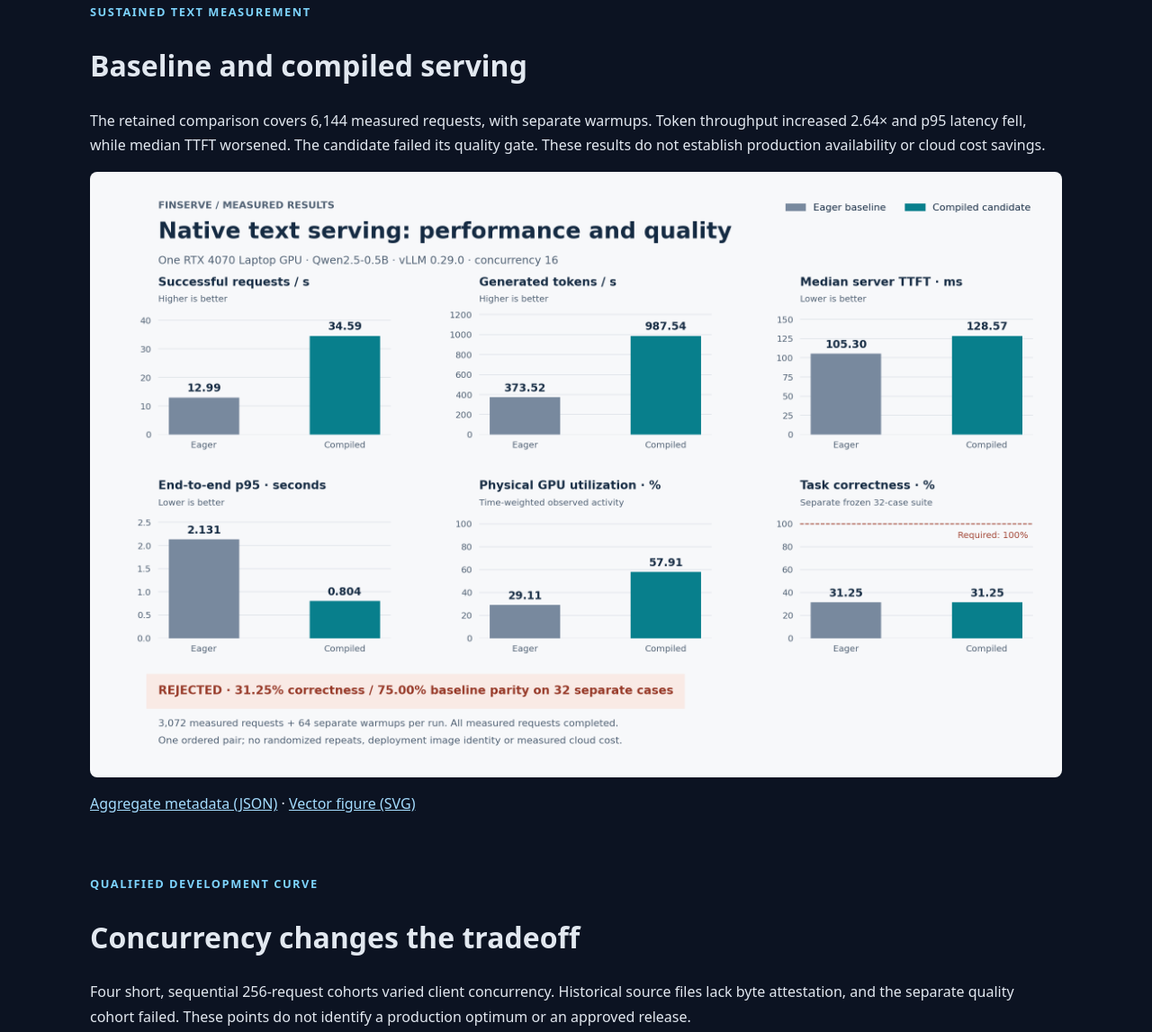
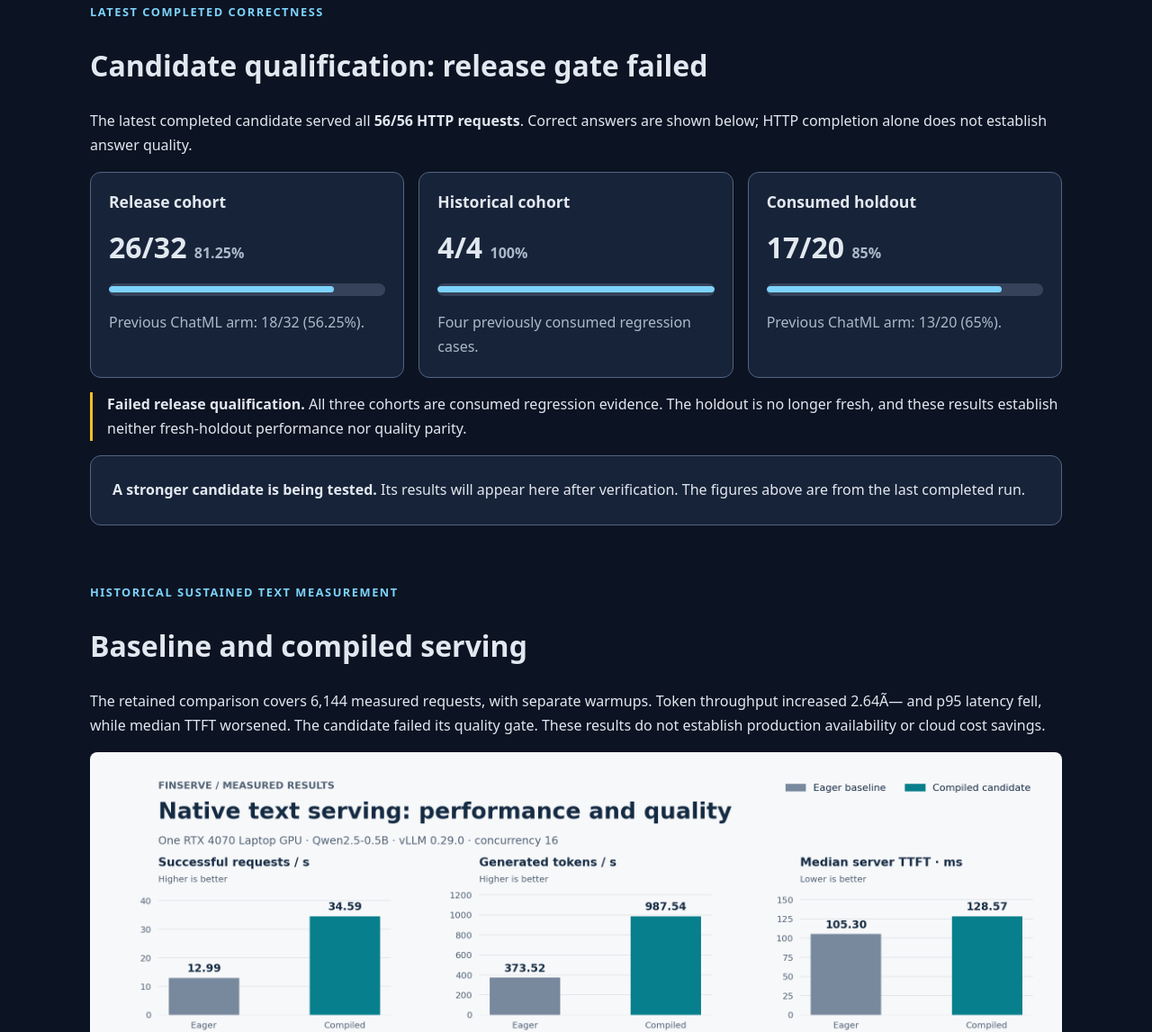
Before and after one commit to chinmayarvind23/fin-serve, a website: page infra/huggingface/static.html in a window 1280 px wide. Shown: the part 646-1793 px from the top of the page at 90% size. Drawn offline with Linux system fonts and the light colour scheme; files whose address does not match are found by name.

Commit message:
Show latest correctness progress on the public results page

```diff
--- a/infra/huggingface/landing.css
+++ b/infra/huggingface/landing.css
@@ -11,3 +11,14 @@ footer { border-top: 1px solid #35425a; margin-top: 64px; padding-top: 24px; }
 pre { overflow-x: auto; padding: 20px; border: 1px solid #35425a; border-radius: 8px; background: #101b2d; line-height: 1.6; }
 code { font-family: ui-monospace, monospace; overflow-wrap: anywhere; }
 pre code { overflow-wrap: normal; }
+.quality-cards { display: grid; grid-template-columns: repeat(auto-fit, minmax(230px, 1fr)); gap: 16px; }
+.quality-card { padding: 20px; border: 1px solid #526582; border-radius: 12px; background: #172338; }
+.quality-card h3 { margin: 0; font-size: 1.1rem; }
+.quality-score { margin: 12px 0; font-size: 2rem; font-weight: 700; }
+.quality-score span { font-size: 1rem; color: #abb9cb; }
+.quality-card p:last-child { margin-bottom: 0; color: #abb9cb; }
+.quality-card meter { display: block; width: 100%; height: 14px; background: #35425a; border: 0; border-radius: 7px; }
+.quality-card meter::-webkit-meter-bar { background: #35425a; border: 0; border-radius: 7px; }
+.quality-card meter::-webkit-meter-optimum-value { background: #7dd3fc; border-radius: 7px; }
+.quality-card meter::-moz-meter-bar { background: #7dd3fc; border-radius: 7px; }
+.qualification { border-left: 3px solid #fbbf24; padding-left: 16px; }
--- a/infra/huggingface/static.html
+++ b/infra/huggingface/static.html
@@ -1,18 +1,28 @@
 <!doctype html>
 <html lang="en"><head><meta charset="utf-8"><meta name="viewport" content="width=device-width, initial-scale=1">
-<meta name="referrer" content="no-referrer"><title>FinServe · Measured serving results</title>
+<meta name="referrer" content="no-referrer"><title>FinServe Â· Measured serving results</title>
 <link rel="stylesheet" href="./landing.css"></head><body><main>
 <p class="eyebrow">FINSERVE / MEASURED RESULTS</p><h1>Serving results, with their limits attached.</h1>
 <p class="lead">FinServe measures text and image inference, retains failed requests, and checks quality before promoting a serving configuration.</p>
 <div class="notice"><strong>This is a static results page.</strong> The measurements below came from a local RTX 4070 Laptop GPU. This Space runs no model, API or evidence registry. The full application can run on your own computer without a paid hosting subscription.</div>
-<p><a class="button" href="./local.html">Run FinServe locally →</a></p>
-<section><p class="eyebrow">SUSTAINED TEXT MEASUREMENT</p><h2>Baseline and compiled serving</h2>
-<p>The retained comparison covers 6,144 measured requests, with separate warmups. Token throughput increased 2.64× and p95 latency fell, while median TTFT worsened. The candidate failed its quality gate. These results do not establish production availability or cloud cost savings.</p>
+<p><a class="button" href="./local.html">Run FinServe locally â†’</a></p>
+<section aria-labelledby="latest-correctness"><p class="eyebrow">LATEST COMPLETED CORRECTNESS</p><h2 id="latest-correctness">Candidate qualification: release gate failed</h2>
+<p>The latest completed candidate served all <strong>56/56 HTTP requests</strong>. Correct answers are shown below; HTTP completion alone does not establish answer quality.</p>
+<div class="quality-cards">
+<article class="quality-card"><h3>Release cohort</h3><p class="quality-score">26/32 <span>81.25%</span></p><meter min="0" max="32" value="26" aria-label="Release cohort: 26 of 32 answers correct, 81.25 percent">26/32</meter><p>Previous ChatML arm: 18/32 (56.25%).</p></article>
+<article class="quality-card"><h3>Historical cohort</h3><p class="quality-score">4/4 <span>100%</span></p><meter min="0" max="4" value="4" aria-label="Historical cohort: 4 of 4 answers correct, 100 percent">4/4</meter><p>Four previously consumed regression cases.</p></article>
+<article class="quality-card"><h3>Consumed holdout</h3><p class="quality-score">17/20 <span>85%</span></p><meter min="0" max="20" value="17" aria-label="Consumed holdout: 17 of 20 answers correct, 85 percent">17/20</meter><p>Previous ChatML arm: 13/20 (65%).</p></article>
+</div>
+<p class="qualification"><strong>Failed release qualification.</strong> All three cohorts are consumed regression evidence. The holdout is no longer fresh, and these results establish neither fresh-holdout performance nor quality parity.</p>
+<div class="notice"><strong>A stronger candidate is being tested.</strong> Its results will appear here after verification. The figures above are from the last completed run.</div>
+</section>
+<section><p class="eyebrow">HISTORICAL SUSTAINED TEXT MEASUREMENT</p><h2>Baseline and compiled serving</h2>
+<p>The retained comparison covers 6,144 measured requests, with separate warmups. Token throughput increased 2.64Ã— and p95 latency fell, while median TTFT worsened. The candidate failed its quality gate. These results do not establish production availability or cloud cost savings.</p>
 <a href="./public-results/sustained-comparison.png"><img src="./public-results/sustained-comparison.png" alt="Baseline and compiled serving measurements, including worse TTFT and failed quality qualification"></a>
-<p><a href="./public-results/sustained-comparison.json">Aggregate metadata (JSON)</a> · <a href="./public-results/sustained-comparison.svg">Vector figure (SVG)</a></p></section>
-<section><p class="eyebrow">QUALIFIED DEVELOPMENT CURVE</p><h2>Concurrency changes the tradeoff</h2>
+<p><a href="./public-results/sustained-comparison.json">Aggregate metadata (JSON)</a> Â· <a href="./public-results/sustained-comparison.svg">Vector figure (SVG)</a></p></section>
+<section><p class="eyebrow">HISTORICAL DEVELOPMENT CURVE / FAILED QUALITY QUALIFICATION</p><h2>Concurrency changes the tradeoff</h2>
 <p>Four short, sequential 256-request cohorts varied client concurrency. Historical source files lack byte attestation, and the separate quality cohort failed. These points do not identify a production optimum or an approved release.</p>
 <a href="./public-results/concurrency-frontier.png"><img src="./public-results/concurrency-frontier.png" alt="Concurrency frontier with throughput, latency and measurement limitations"></a>
-<p><a href="./public-results/concurrency-frontier.json">Aggregate metadata (JSON)</a> · <a href="./public-results/concurrency-frontier.svg">Vector figure (SVG)</a></p></section>
-<footer><a href="./local.html">Local setup instructions</a> · <a href="https://github.com/chinmayarvind23/fin-serve" target="_blank" rel="noopener noreferrer">GitHub source (repository access required)</a><p>Only public aggregate figures are included. Private request records, model weights and credentials are absent. Measurement scope and definitions are included in the aggregate metadata above.</p></footer>
+<p><a href="./public-results/concurrency-frontier.json">Aggregate metadata (JSON)</a> Â· <a href="./public-results/concurrency-frontier.svg">Vector figure (SVG)</a></p></section>
+<footer><a href="./local.html">Local setup instructions</a> Â· <a href="https://github.com/chinmayarvind23/fin-serve" target="_blank" rel="noopener noreferrer">GitHub source (repository access required)</a><p>Only public aggregate figures are included. Private request records, model weights and credentials are absent. Measurement scope and definitions are included in the aggregate metadata above.</p></footer>
 </main></body></html>
```
